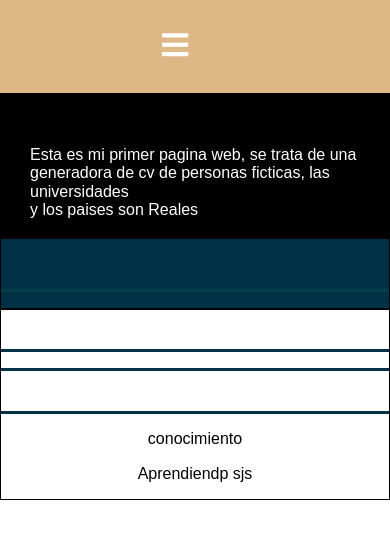
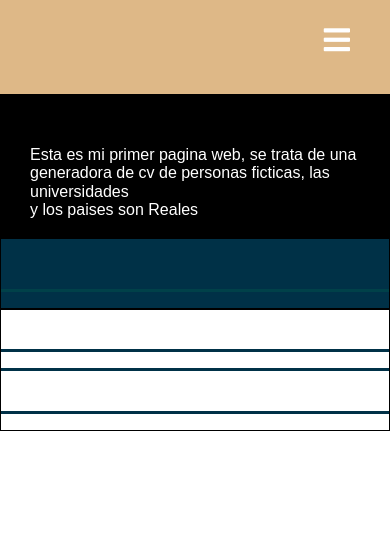
Before and after one commit to danielVillalb/curriculumVitae, a plain HTML site: page index.html in a window 390 px wide. Drawn offline with nearby package versions, Linux system fonts and the light colour scheme; a script that the page names is missing.

Commit message:
terminado

```diff
--- a/index.html
+++ b/index.html
@@ -40,6 +40,7 @@
     <div class="h12"><h1 id="cv"></h1>
         <p id="parrafo">Esta es mi primer pagina web, se trata de una generadora de cv de personas ficticas, las universidades<br>
         y los paises son Reales</p></div>
+
 
 
 
@@ -109,8 +110,8 @@
                 </ul>
                 </div>
 
-                <div class="caja">conocimiento</div>
-                <p id="demo">Aprendiendp sjs</p>
+                <!--<div class="caja">conocimiento</div>
+                <p id="demo">Aprendiendp sjs</p>-->
             </div>
         </div>
     </div>
--- a/javascript.js
+++ b/javascript.js
@@ -29,7 +29,10 @@ document.getElementsById("titulo2").innerHTML="Formacion academica ";
 import {asignatura} from './datosUni.js';*/
 import { universidades } from './datosUni2.js';
 
-document.getElementById("boton").onclick = function traerDatos() {
+traerDatos()
+
+document.getElementById("boton").onclick = traerDatos
+function traerDatos() {
 
 
     $.ajax({
--- a/styles.css
+++ b/styles.css
@@ -24,7 +24,7 @@ body{
 .checkbtn{
   font-size: 30px;
   color: #fff;
-  float: right;
+  float: right;;
   line-height: 80px;
   margin-right: 40px;
   cursor: pointer;
@@ -117,6 +117,7 @@ img{
 @media(max-width:768px){
   .checkbtn{
       display: block;
+
   }
   .contenedor-todo{
       position: relative;
@@ -145,6 +146,12 @@ img{
       text-align: center;
       transition: all .5s;
 
+  }
+  .contenedor{
+    position: fixed;
+    z-index: 1;
+    height: 90px;
+    padding-bottom: 10px;
   }
   .navegacion a{
       display: block;
@@ -179,4 +186,13 @@ img{
       border-top: 3px solid #004149;
       width: 100%;
   }
+  .contenedor{
+    width: 100%;
+    height: 10vh;
+    background: burlywood;
+    display: flex;
+    justify-content:right;
+    align-items: right;
+  }
+
 }
```
